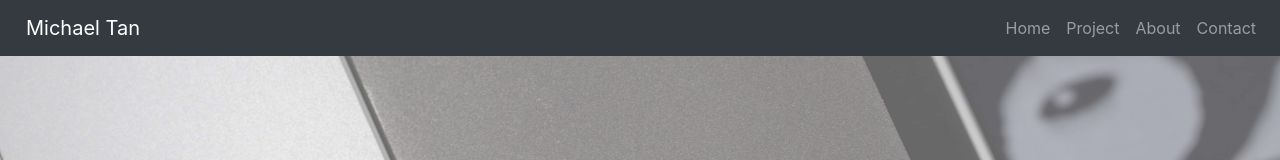
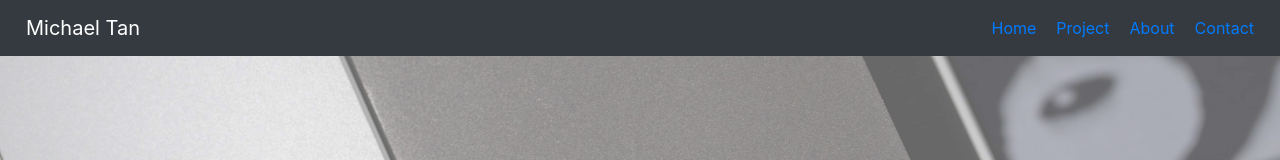
Before and after one commit to tan00060/tan00060.github.io, a React (Create React App) app: page / in a window 1280 px wide. Shown: the top 160 px of the page. Built offline with nearby package versions, Linux system fonts and the light colour scheme.

Commit message:
added link

```diff
--- a/src/App.js
+++ b/src/App.js
@@ -14,14 +14,19 @@ function App() {
       <Router>
         <Navigation></Navigation>
         <Switch>
-          <Route path="/" component={() => <Home></Home>}></Route>
+          <Route exact path="/" component={() => <Home></Home>}></Route>
           <Route
+            exact
             path="/projects"
             component={() => <Projects></Projects>}
           ></Route>
-          <Route path="/about" component={() => <About></About>}></Route>
-          <Route path="/social" component={() => <Home></Home>}></Route>
-          <Route path="/contact" component={() => <Contact></Contact>}></Route>
+          <Route exact path="/about" component={() => <About></About>}></Route>
+          <Route exact path="/social" component={() => <Home></Home>}></Route>
+          <Route
+            exact
+            path="/contact"
+            component={() => <Contact></Contact>}
+          ></Route>
         </Switch>
       </Router>
     </div>
--- a/src/components/Navigation/Navigation.js
+++ b/src/components/Navigation/Navigation.js
@@ -1,5 +1,6 @@
 import React from "react";
 import { Navbar, Nav } from "react-bootstrap";
+import { Link } from "react-router-dom";
 import "./Navigation.css";
 
 export default function Navigation() {
@@ -11,19 +12,10 @@ export default function Navigation() {
         <Navbar.Collapse id="basic-navbar-nav" className="navBarRight">
           <Nav>
             <Nav.Item>
-              <Nav.Link href="/">Home</Nav.Link>
-            </Nav.Item>
-
-            <Nav.Item></Nav.Item>
-            <Nav.Link href="/projects">Project</Nav.Link>
-
-            <Nav.Item></Nav.Item>
-            <Nav.Link href="/about">About</Nav.Link>
-
-            <Nav.Item>
-              <Nav.Link eventKey={2} href="/contact">
-                Contact
-              </Nav.Link>
+              <Link to="/">Home</Link>
+              <Link to="/projects">Project</Link>
+              <Link to="/about">About</Link>
+              <Link to="/contact">Contact</Link>
             </Nav.Item>
           </Nav>
         </Navbar.Collapse>
```
